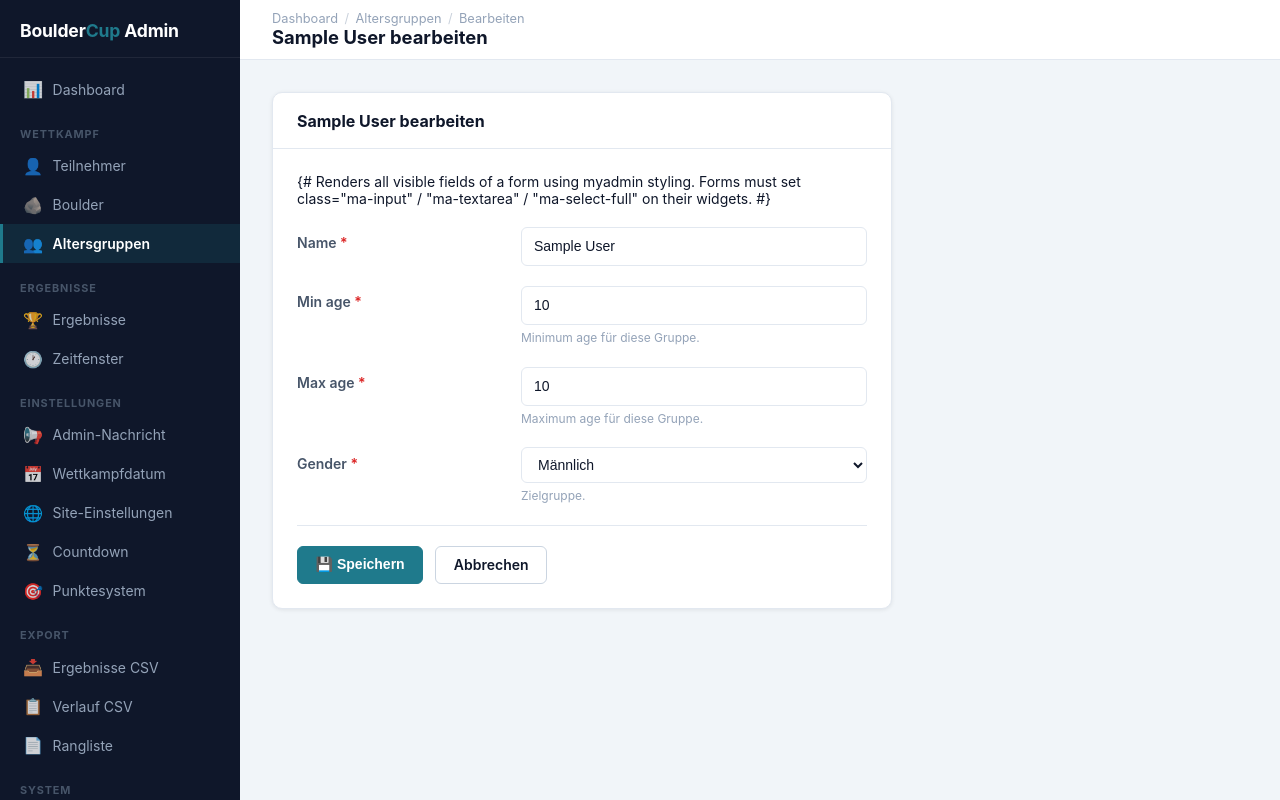
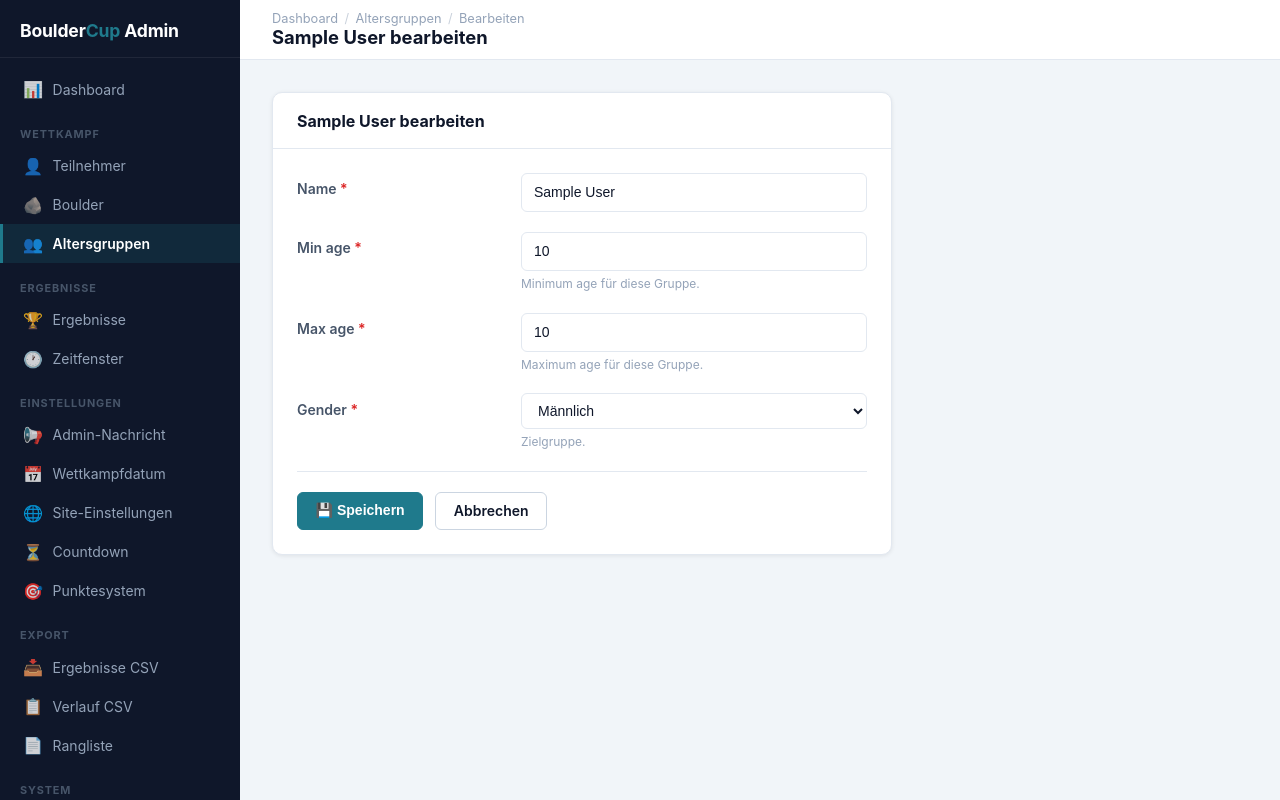
Before and after one commit to LABSTORM-MG/bouldercup, a Django app: page /myadmin/altersgruppen/1/ in a window 1280 px wide. Run offline with Django 5.2, Linux system fonts and the light colour scheme; a user stored in the database is signed in; tables that the repository leaves empty hold one stand-in row (values such as "Sample post"); parts of the project's set-up code (start-up, migrations or seed data) failed here and were passed over; some libraries are stand-ins or nearby versions.

Commit message:
Remove visible comment from _form_fields.html
Multi-line {# #} comment was leaking into rendered output.

Co-Authored-By: Claude Sonnet 4.6 <noreply@anthropic.com>

```diff
--- a/templates/myadmin/_form_fields.html
+++ b/templates/myadmin/_form_fields.html
@@ -1,5 +1,3 @@
-{# Renders all visible fields of a form using myadmin styling.
-   Forms must set class="ma-input" / "ma-textarea" / "ma-select-full" on their widgets. #}
 {% if form.non_field_errors %}
 <div class="form-errors-banner">
   {% for error in form.non_field_errors %}{{ error }}{% endfor %}
```
